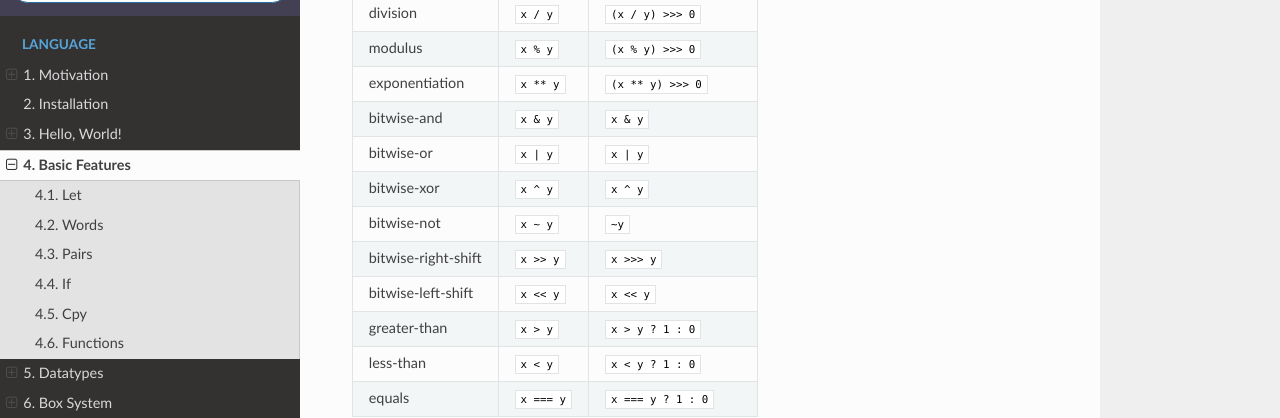
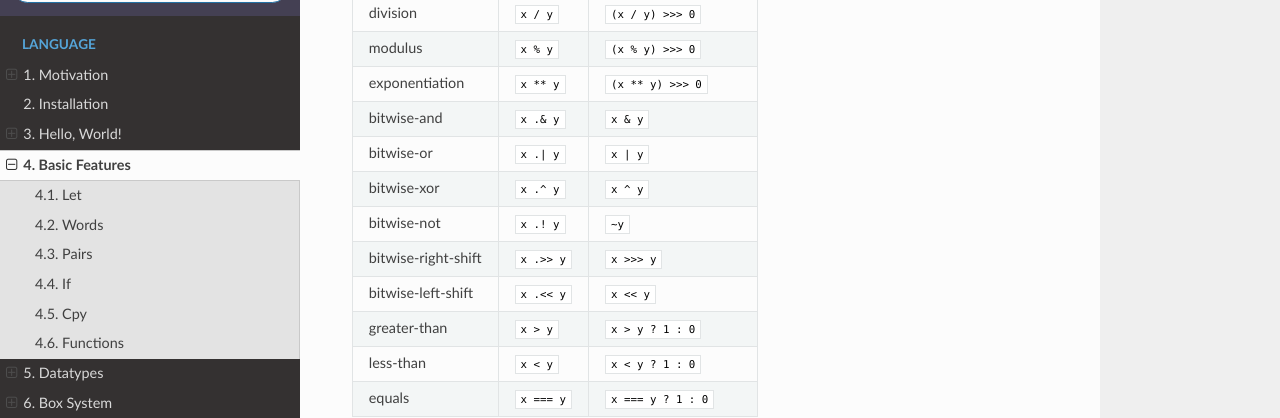
Before and after one commit to Soonad/docs.formality-lang.org, a Sphinx documentation site: the page built from docs/source/language/Basic-Features.md, in a window 1280 px wide and 900 px high, scrolled down 722 px. Shown: the part 147-565 px from the top of the window. Built offline with Sphinx 7.4.7 and the Read the Docs theme 2.0.0, drawn with Linux system fonts in a browser that asks for light colours; pages that are not in the unit, such as notebooks, are missing from menus.

Commit message:
Update operators syntax (WIP)

```diff
--- a/docs/source/language/Basic-Features.md
+++ b/docs/source/language/Basic-Features.md
@@ -34,12 +34,12 @@ multiplication | `x * y` | `(x * y) >>> 0`
 division | `x / y` | `(x / y) >>> 0`
 modulus | `x % y` | `(x % y) >>> 0`
 exponentiation | `x ** y` | `(x ** y) >>> 0`
-bitwise-and | `x & y` | `x & y`
-bitwise-or | `x | y` | `x | y`
-bitwise-xor | `x ^ y` | `x ^ y`
-bitwise-not | `x ~ y` | `~y`
-bitwise-right-shift | `x >> y` | `x >>> y`
-bitwise-left-shift | `x << y` | `x << y`
+bitwise-and | `x .& y` | `x & y`
+bitwise-or | `x .| y` | `x | y`
+bitwise-xor | `x .^ y` | `x ^ y`
+bitwise-not | `x .! y` | `~y`
+bitwise-right-shift | `x .>> y` | `x >>> y`
+bitwise-left-shift | `x .<< y` | `x << y`
 greater-than | `x > y` | `x > y ? 1 : 0`
 less-than | `x < y` | `x < y ? 1 : 0`
 equals | `x === y` | `x === y ? 1 : 0`
```
